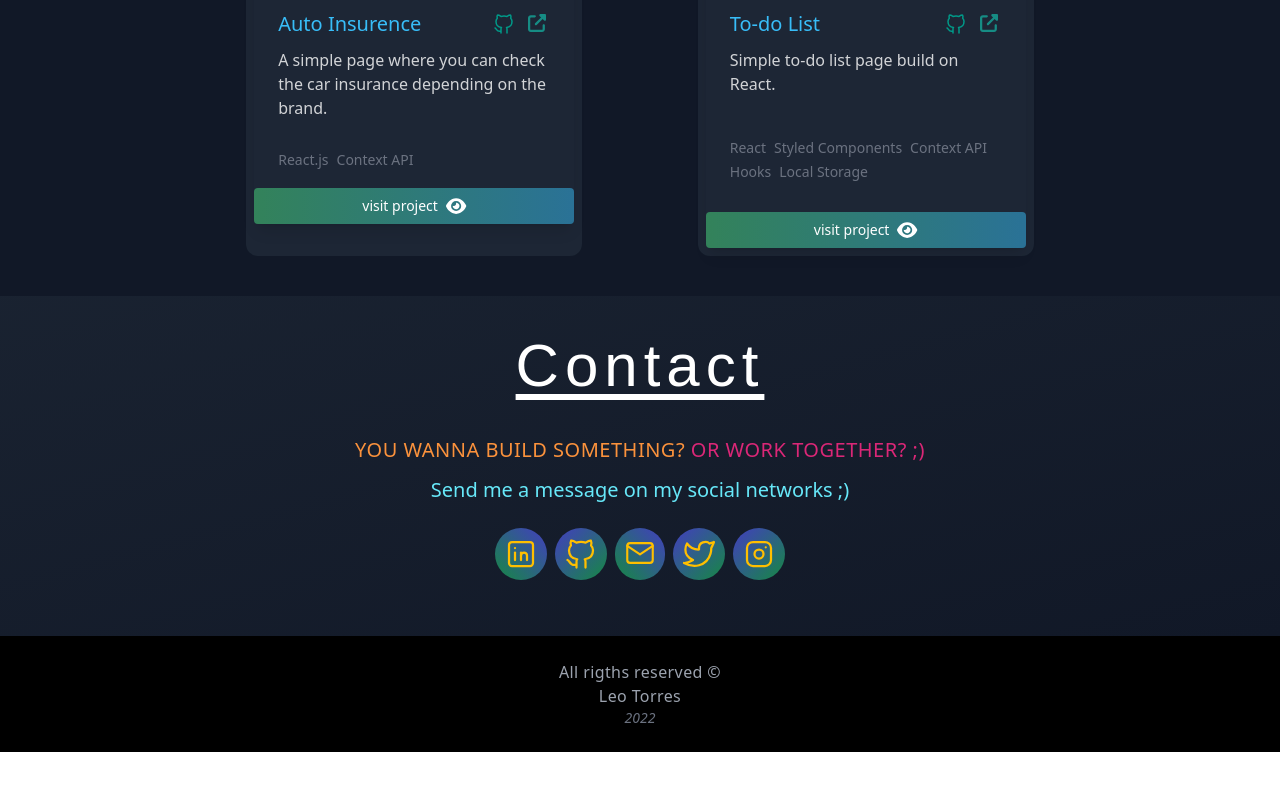
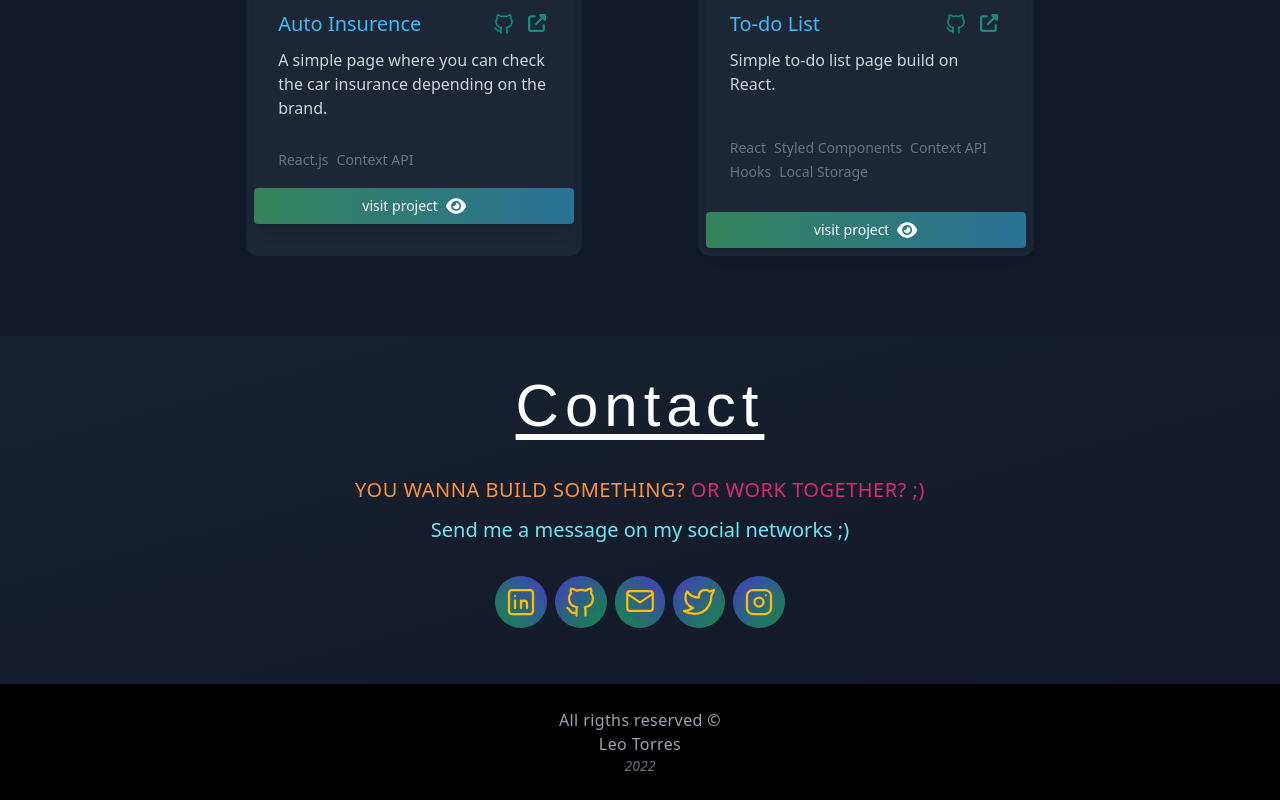
Before and after one commit to torres-leo/portfolio-react, a React (Vite) app: page / in a window 1280 px wide. Shown: the part 3026-3826 px from the top of the page. Before the commit the page ends 3778 px from the top, so only its background shows below. Built offline with nearby package versions, Linux system fonts and the light colour scheme; a web font is replaced by a local one.

Commit message:
finish contact section

```diff
--- a/src/components/Contact.jsx
+++ b/src/components/Contact.jsx
@@ -13,7 +13,7 @@ const Contact = () => {
 				</p>
 				<p className='text-center text-cyan-300 text-xl mt-3'>Send me a message on my social networks ;)</p>
 			</div>
-			<ul className='mt-2 gap-2 flex justify-center cursor-pointer p-4 rounded-xl'>
+			<ul className='mt-4 gap-2 flex justify-center cursor-pointer p-4 rounded-xl'>
 				{/* LINKEDIN */}
 				<li
 					className='p-2 bg-gradient-to-bl from-indigo-600/80 to-green-600/80 hover:animate-bounce lg:hover:animate-pulse rounded-full'
--- a/src/components/SectionProjects.jsx
+++ b/src/components/SectionProjects.jsx
@@ -3,7 +3,7 @@ import Panel from './Panel';
 
 const SectionProjects = () => {
 	return (
-		<section className='sm:mt-14 md:mt-14 lg:mt-20 xl:mt-32 lg:w-5/6 w-full mx-auto flex justify-center '>
+		<section className='sm:mt-14 md:mt-14 lg:mt-20 xl:mt-32 lg:w-5/6 w-full mx-auto flex justify-center mb-3 md:mb-10'>
 			<Panel />
 		</section>
 	);
```
